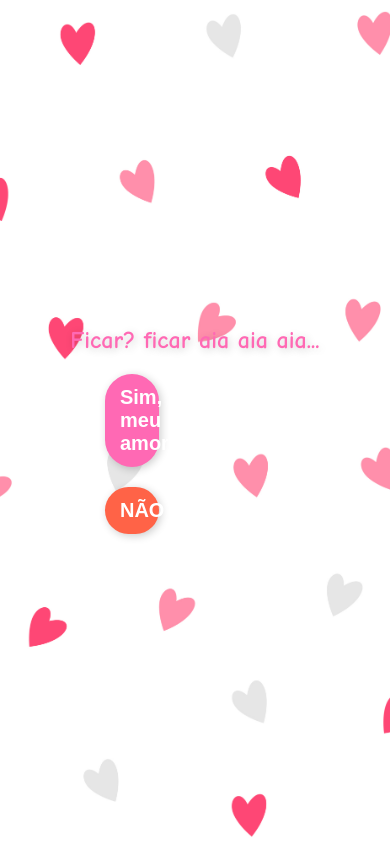
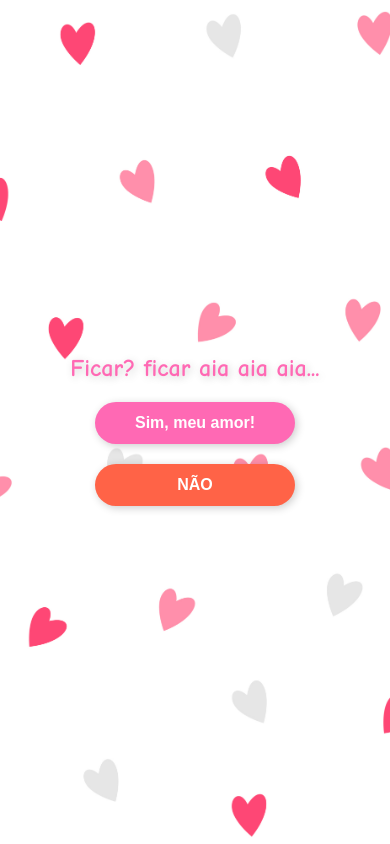
Before and after one commit to rodrigoP31/jogoDoAmorCll, a plain HTML site: page index.html in a window 390 px wide. Drawn offline with Linux system fonts and the light colour scheme.

Commit message:
Update style.css
ajustes

```diff
--- a/style.css
+++ b/style.css
@@ -27,15 +27,18 @@ h1 {
     }
 
     button {
-  padding: 20px 20px;
-  font-size: 20px; /* Tamanho de fonte dos botões */
+      padding: 15px 20px; /* Ajuste de padding */
+      font-size: 18px; /* Ajuste de tamanho da fonte */
       font-weight: bold;
       cursor: pointer;
       transition: 0.2s;
       border: none;
       border-radius: 50px;
       box-shadow: 2px 2px 8px rgba(0, 0, 0, 0.2);
-  width: 80%; /* Botões ocupam 80% da largura em telas pequenas */
+      width: 80%; /* Botões ocupam 80% da largura */
+      min-width: 200px; /* Define uma largura mínima */
+      max-width: 400px; /* Define uma largura máxima */
+      word-wrap: break-word; /* Quebra palavras longas */
     }
 
     #sim {
@@ -72,8 +75,9 @@ button {
       }
 
       button {
-    width: 30%; /* Botões ocupam 90% da largura em telas pequenas */
-    padding: 12px 15px; /* Ajuste do padding para telas pequenas */
+        width: 90%; /* Botões ocupam 90% da largura em telas pequenas */
+        padding: 12px 25px; /* Ajuste do padding para telas pequenas */
+        font-size: 16px; /* Diminui um pouco o tamanho da fonte */
       }
 
       #mensagem {
```
Lines whose indentation alone changed are shown as unchanged.
